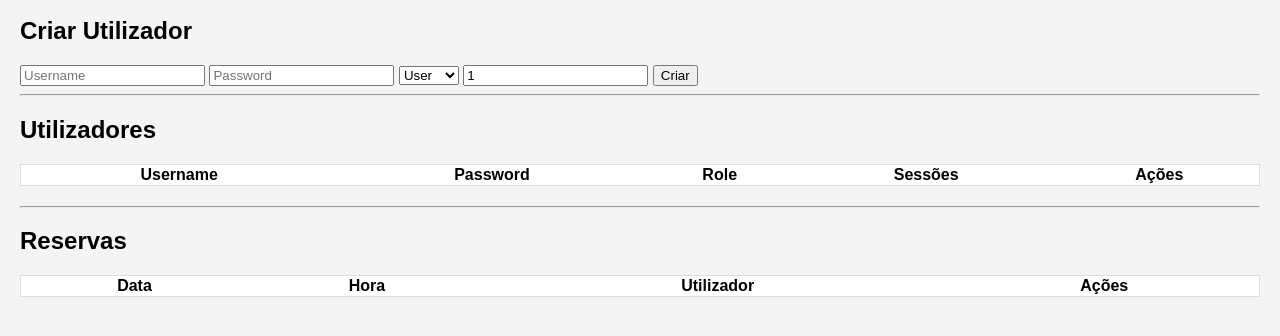
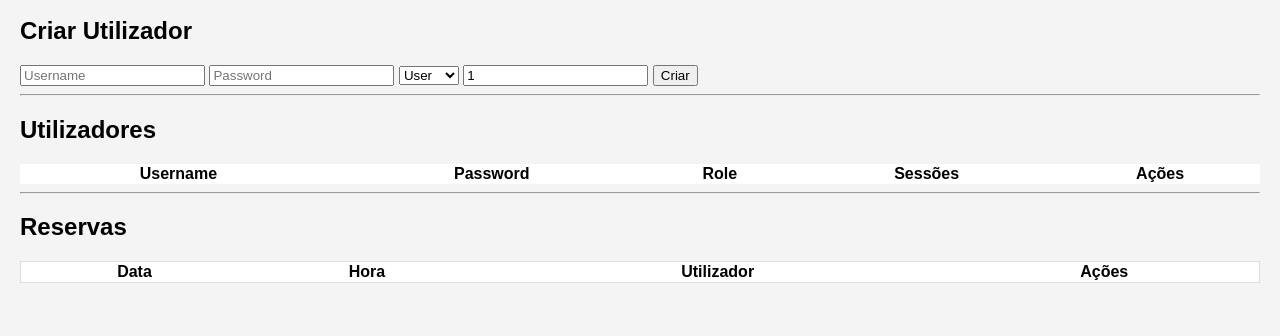
Before and after one commit to dnrpereira4/ReservarTreinos, a plain HTML site: page admin.html in a window 1280 px wide. Shown: the part 124-460 px from the top of the page. Drawn offline with nearby package versions, Linux system fonts and the light colour scheme; no server answers; sample sign-in values are in the browser's storage.

Commit message:
Update admin.html

```diff
--- a/admin.html
+++ b/admin.html
@@ -37,7 +37,6 @@
   <hr>
 
   <h2>Utilizadores</h2>
-  <div class="table-container">
     <table id="usersTable">
     <thead>
       <tr>
@@ -52,7 +51,6 @@
 
     <tbody></tbody>
   </table>
-  </div>
 
   <hr>
 
```
